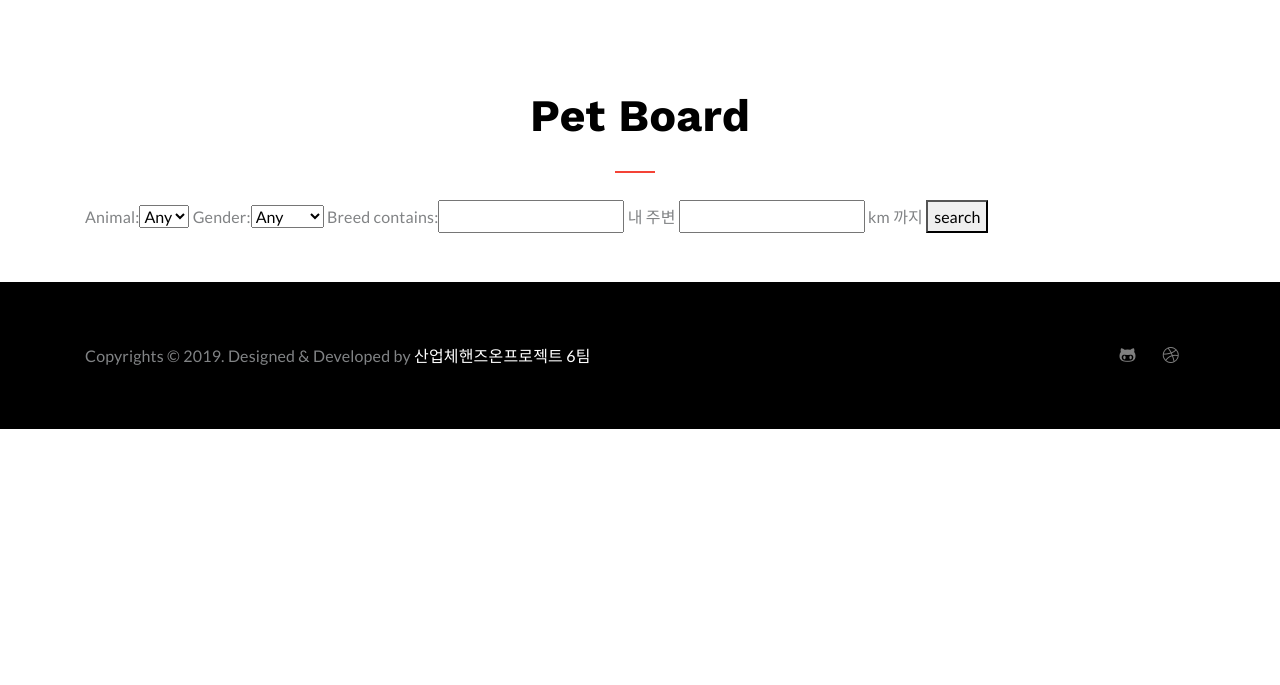
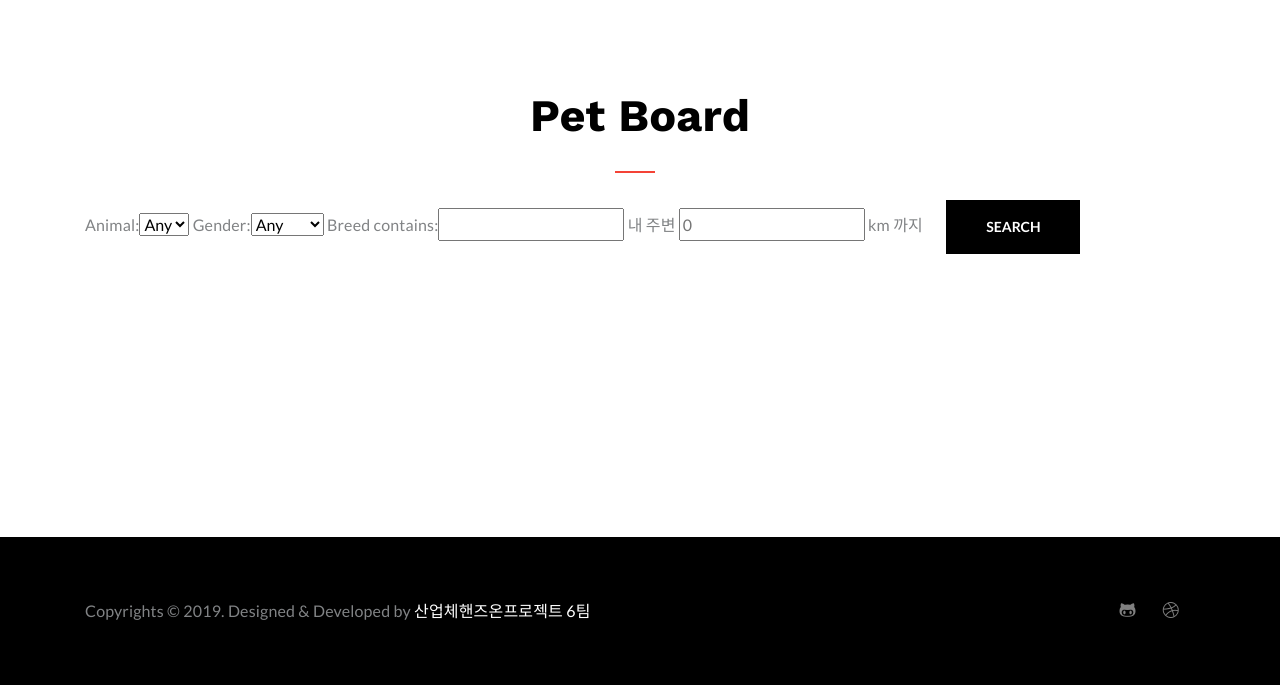
Before and after one commit to Handson-project-Team06/Pet_Matching, a Django app: page /matching/home/ in a window 1280 px wide. Shown: the part 147-832 px from the top of the page. Before the commit the page ends 576 px from the top, so only its background shows below. Run offline with Django 3.2, Linux system fonts and the light colour scheme; data that the repository does not hold is empty; some libraries are stand-ins or nearby versions.

Commit message:
add button style

```diff
--- a/matching/templates/matching/pet_list.html
+++ b/matching/templates/matching/pet_list.html
@@ -43,8 +43,8 @@
 <div class="container">
   <form method="get" action="">
     {{ filter.form }}
-    내 주변 <input name="distance_search" placeholder="" type="number" > km 까지
-    <span> <button type="submit"> search </button>
+    내 주변 <input name="distance_search" placeholder="0" type="number" > km 까지
+    <span> <button class="btn btn-black" type="submit" style="margin-left: 20px;"> search </button>
   </form>
 </div>
 </br>
@@ -107,7 +107,9 @@
 
 </div>
 </div>
+<section class="section banner-3">
 
+</section>
 {% endblock %}
 
 </html>
```
